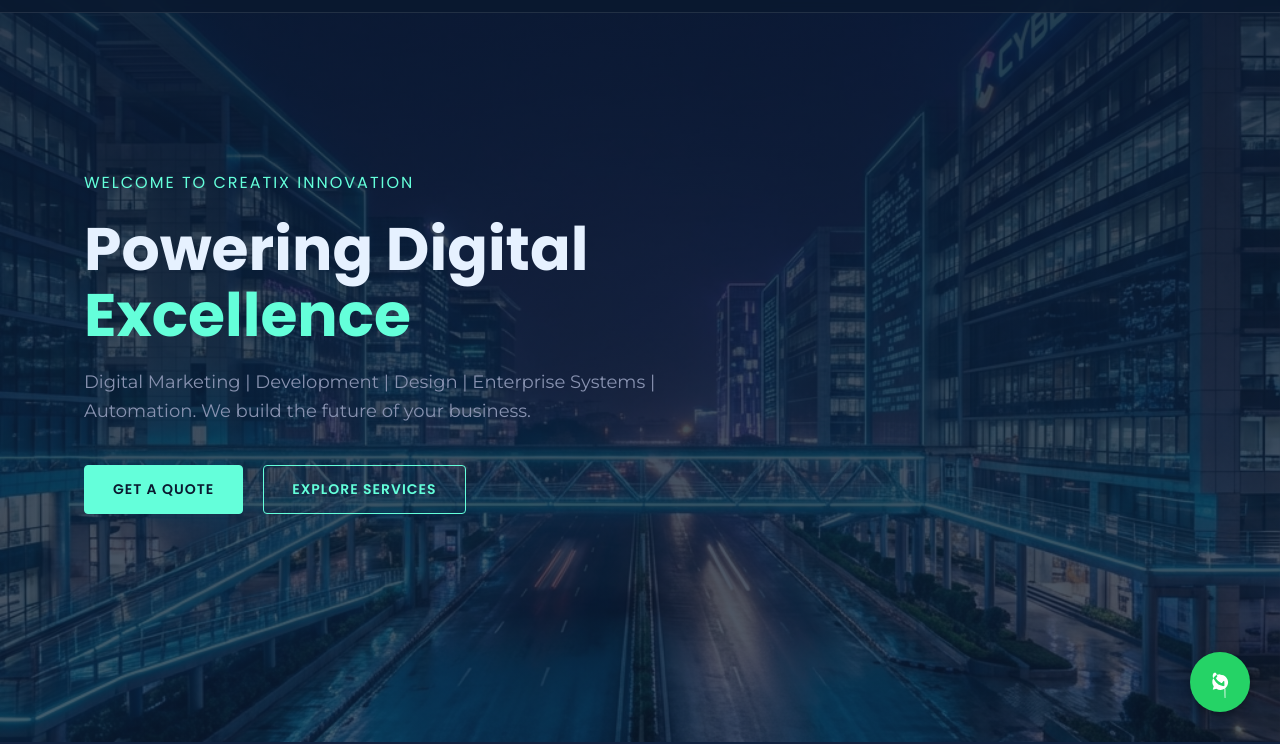
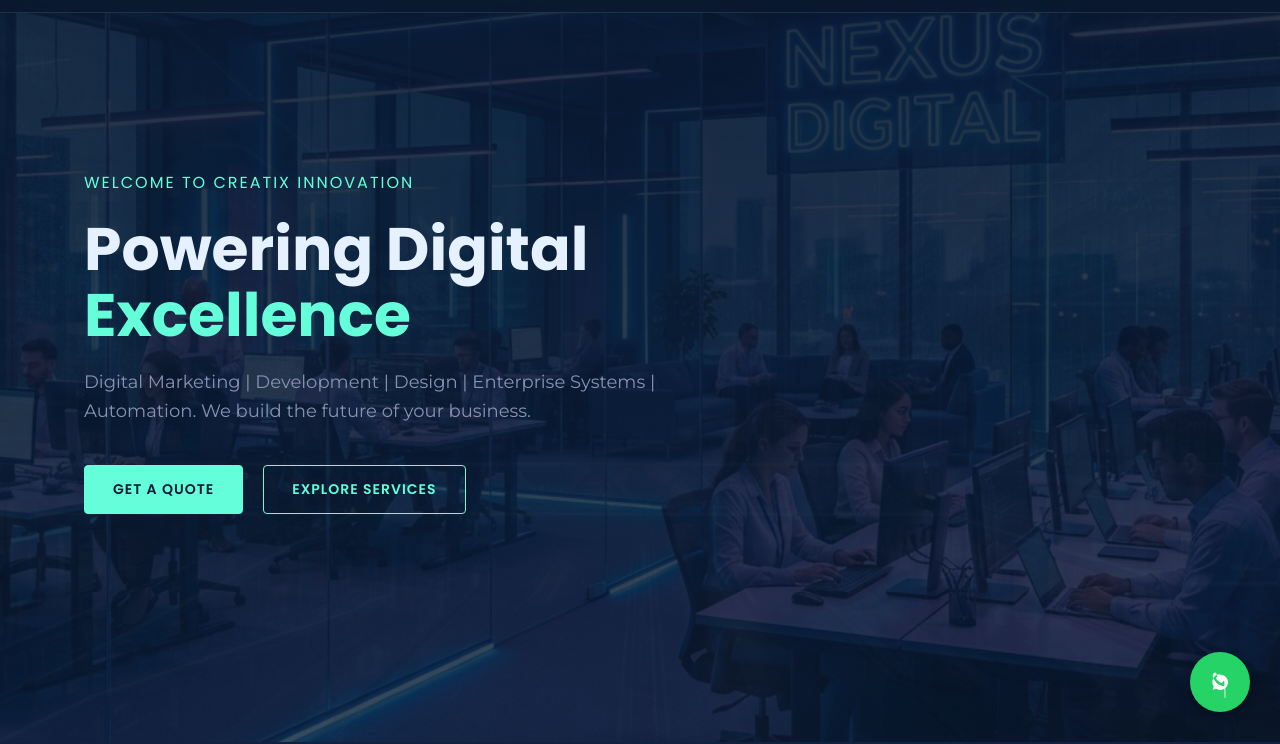
Before and after one commit to muranidiya-arch/creatix-innovations2, a plain HTML site: page index.html in a window 1280 px wide. Shown: the part 58-802 px from the top of the page. Drawn offline with Linux system fonts and the light colour scheme.

Commit message:
Update index.html

```diff
--- a/index.html
+++ b/index.html
@@ -1,10 +1,13 @@
 <!DOCTYPE html>
 <html lang="en">
+
 <head>
     <meta charset="UTF-8">
     <meta name="viewport" content="width=device-width, initial-scale=1.0">
     <title>Creatix Innovation - Powering Digital Excellence</title>
-    <link href="https://fonts.googleapis.com/css2?family=Montserrat:wght@300;400;500;600;700&family=Poppins:wght@300;400;500;600;700;800&display=swap" rel="stylesheet">
+    <link
+        href="https://fonts.googleapis.com/css2?family=Montserrat:wght@300;400;500;600;700&family=Poppins:wght@300;400;500;600;700;800&display=swap"
+        rel="stylesheet">
     <style>
         /* --- RESET & VARIABLES --- */
         :root {
@@ -33,7 +36,12 @@
             overflow-x: hidden;
         }
 
-        h1, h2, h3, h4, h5, h6 {
+        h1,
+        h2,
+        h3,
+        h4,
+        h5,
+        h6 {
             font-family: 'Poppins', sans-serif;
             color: var(--text-light);
             font-weight: 700;
@@ -184,10 +192,59 @@
             height: 100vh;
             display: flex;
             align-items: center;
-            background: linear-gradient(rgba(10, 25, 47, 0.85), rgba(10, 25, 47, 0.7)), url('hero-bg.png');
+            overflow: hidden;
+        }
+
+        .hero-slider {
+            position: absolute;
+            top: 0;
+            left: 0;
+            width: 100%;
+            height: 100%;
+            z-index: -2;
+        }
+
+        .slide {
+            position: absolute;
+            top: 0;
+            left: 0;
+            width: 100%;
+            height: 100%;
             background-size: cover;
             background-position: center;
-            background-attachment: fixed;
+            opacity: 0;
+            transition: opacity 1.5s ease-in-out;
+            transform: scale(1.1);
+            /* Slight zoom effect start */
+            animation: zoomEffect 20s infinite linear;
+        }
+
+        .slide.active {
+            opacity: 1;
+        }
+
+        @keyframes zoomEffect {
+            0% {
+                transform: scale(1);
+            }
+
+            50% {
+                transform: scale(1.1);
+            }
+
+            100% {
+                transform: scale(1);
+            }
+        }
+
+        .hero-overlay {
+            position: absolute;
+            top: 0;
+            left: 0;
+            width: 100%;
+            height: 100%;
+            background: linear-gradient(rgba(10, 25, 47, 0.85), rgba(10, 25, 47, 0.7));
+            z-index: -1;
         }
 
         .hero-content {
@@ -358,7 +415,7 @@
             align-items: center;
             justify-content: center;
             font-size: 30px;
-            box-shadow: 0 4px 10px rgba(0,0,0,0.3);
+            box-shadow: 0 4px 10px rgba(0, 0, 0, 0.3);
             z-index: 1000;
             transition: var(--transition);
         }
@@ -373,6 +430,7 @@
                 opacity: 0;
                 transform: translateY(20px);
             }
+
             to {
                 opacity: 1;
                 transform: translateY(0);
@@ -395,7 +453,7 @@
                 flex-direction: column;
                 padding: 50px;
                 transition: var(--transition);
-                box-shadow: -10px 0 30px rgba(0,0,0,0.5);
+                box-shadow: -10px 0 30px rgba(0, 0, 0, 0.5);
             }
 
             .nav-links.active {
@@ -408,6 +466,7 @@
         }
     </style>
 </head>
+
 <body>
 
     <!-- HEADER -->
@@ -433,11 +492,18 @@
 
     <!-- HERO SECTION -->
     <section class="hero">
+        <div class="hero-slider">
+            <div class="slide active" style="background-image: url('hero-bg.png')"></div>
+            <div class="slide" style="background-image: url('hero-bg-2.png')"></div>
+            <div class="slide" style="background-image: url('hero-bg-3.png')"></div>
+        </div>
+        <div class="hero-overlay"></div>
         <div class="container">
             <div class="hero-content">
                 <p class="hero-subtitle">WELCOME TO CREATIX INNOVATION</p>
                 <h1 class="hero-title">Powering Digital <span class="tech-text">Excellence</span></h1>
-                <p class="hero-desc">Digital Marketing | Development | Design | Enterprise Systems | Automation. We build the future of your business.</p>
+                <p class="hero-desc">Digital Marketing | Development | Design | Enterprise Systems | Automation. We
+                    build the future of your business.</p>
                 <div class="hero-btns">
                     <a href="contact.html" class="btn btn-filled">Get a Quote</a>
                     <a href="services.html" class="btn btn-primary">Explore Services</a>
@@ -454,7 +520,9 @@
             </div>
             <div style="max-width: 800px; margin: 0 auto; text-align: center;">
                 <p style="color: var(--text-gray); font-size: 18px; margin-bottom: 30px;">
-                    Creatix Innovation is a full-stack IT & Digital agency based in Jaipur. We provide cutting-edge services in Digital Marketing, Website Development, App Development, and Enterprise Solutions like HRMS, POS, CRM, and ERP.
+                    Creatix Innovation is a full-stack IT & Digital agency based in Jaipur. We provide cutting-edge
+                    services in Digital Marketing, Website Development, App Development, and Enterprise Solutions like
+                    HRMS, POS, CRM, and ERP.
                 </p>
                 <a href="about.html" class="btn btn-primary">Learn More About Us</a>
             </div>
@@ -548,7 +616,10 @@
 
     <!-- WHATSAPP FLOAT -->
     <a href="https://wa.me/918000184324" class="whatsapp-float" target="_blank">
-        <svg viewBox="0 0 24 24" width="32" height="32" fill="white"><path d="M12.031 6.172c-3.181 0-5.767 2.586-5.768 5.766-.001 1.298.38 2.27 1.019 3.287l-.711 2.598 2.669-.699c.968.585 2.032.896 3.072.896 3.179 0 5.764-2.587 5.763-5.766.001-3.18-2.585-5.762-5.764-5.762zm3.99 7.945c-.166.476-.971.897-1.329.954-.358.057-.823.14-2.93-.77-2.517-1.088-4.131-4.184-4.258-4.377-.127-.193-1.015-1.353-.97-2.57.045-1.217.634-1.81.862-2.056.229-.246.496-.307.662-.307.166 0 .333.005.479.012.158.007.369-.06.575.436.215.515.736 1.797.802 1.929.065.132.109.288.016.476-.093.188-.14.305-.279.467-.14.161-.293.359-.419.48-.141.135-.288.283-.124.567.163.285.727 1.198 1.564 1.943 1.086.966 2.002 1.268 2.29 1.412.288.144.454.125.624-.064.17-.19.736-.854.932-1.146.196-.293.391-.244.656-.146.265.097 1.689.796 1.98 942.291.146.485.243.638.36.153.117.153.684.065 1.129-.432 1.293z"/></svg>
+        <svg viewBox="0 0 24 24" width="32" height="32" fill="white">
+            <path
+                d="M12.031 6.172c-3.181 0-5.767 2.586-5.768 5.766-.001 1.298.38 2.27 1.019 3.287l-.711 2.598 2.669-.699c.968.585 2.032.896 3.072.896 3.179 0 5.764-2.587 5.763-5.766.001-3.18-2.585-5.762-5.764-5.762zm3.99 7.945c-.166.476-.971.897-1.329.954-.358.057-.823.14-2.93-.77-2.517-1.088-4.131-4.184-4.258-4.377-.127-.193-1.015-1.353-.97-2.57.045-1.217.634-1.81.862-2.056.229-.246.496-.307.662-.307.166 0 .333.005.479.012.158.007.369-.06.575.436.215.515.736 1.797.802 1.929.065.132.109.288.016.476-.093.188-.14.305-.279.467-.14.161-.293.359-.419.48-.141.135-.288.283-.124.567.163.285.727 1.198 1.564 1.943 1.086.966 2.002 1.268 2.29 1.412.288.144.454.125.624-.064.17-.19.736-.854.932-1.146.196-.293.391-.244.656-.146.265.097 1.689.796 1.98 942.291.146.485.243.638.36.153.117.153.684.065 1.129-.432 1.293z" />
+        </svg>
     </a>
 
     <script>
@@ -568,6 +639,19 @@
                 header.style.background = 'rgba(10, 25, 47, 0.85)';
             }
         });
+
+        // Hero Image Slider
+        let currentSlide = 0;
+        const slides = document.querySelectorAll('.slide');
+
+        function nextSlide() {
+            slides[currentSlide].classList.remove('active');
+            currentSlide = (currentSlide + 1) % slides.length;
+            slides[currentSlide].classList.add('active');
+        }
+
+        setInterval(nextSlide, 5000); // Change every 5 seconds
     </script>
 </body>
+
 </html>
```
